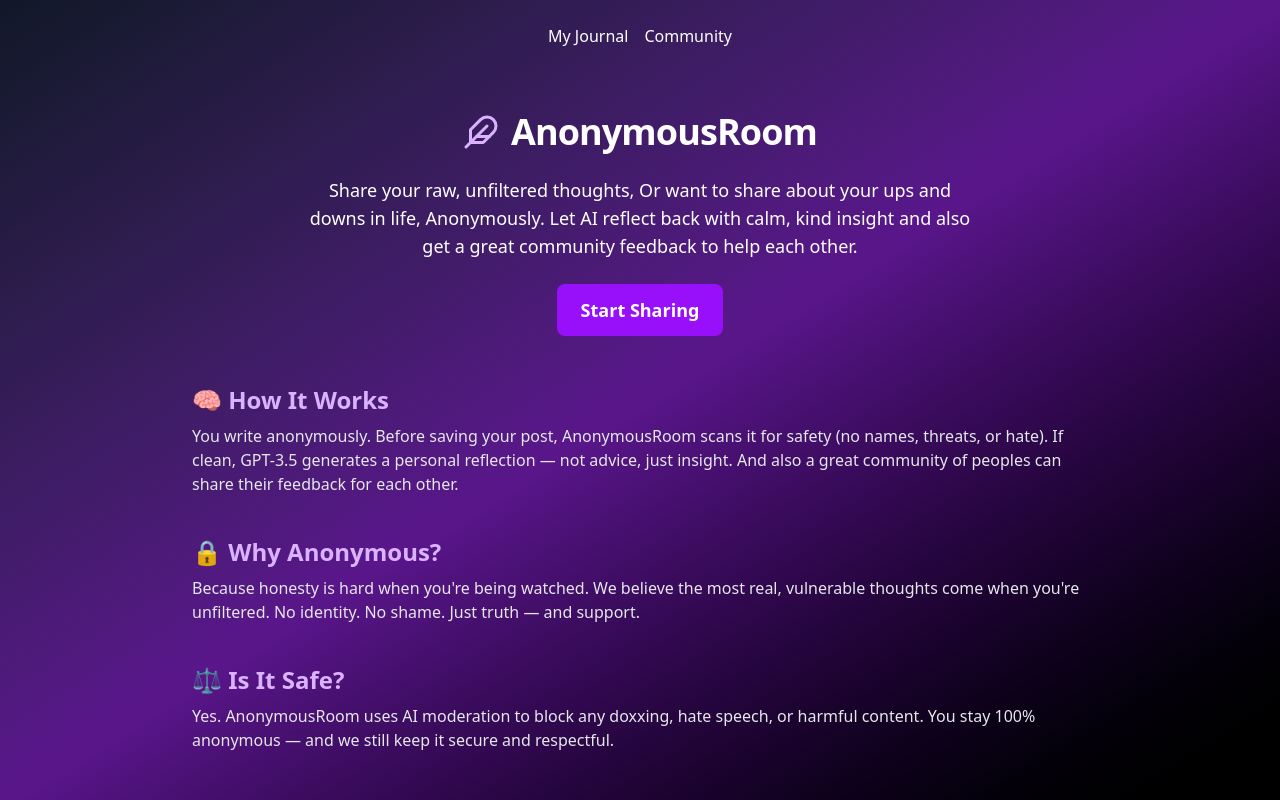
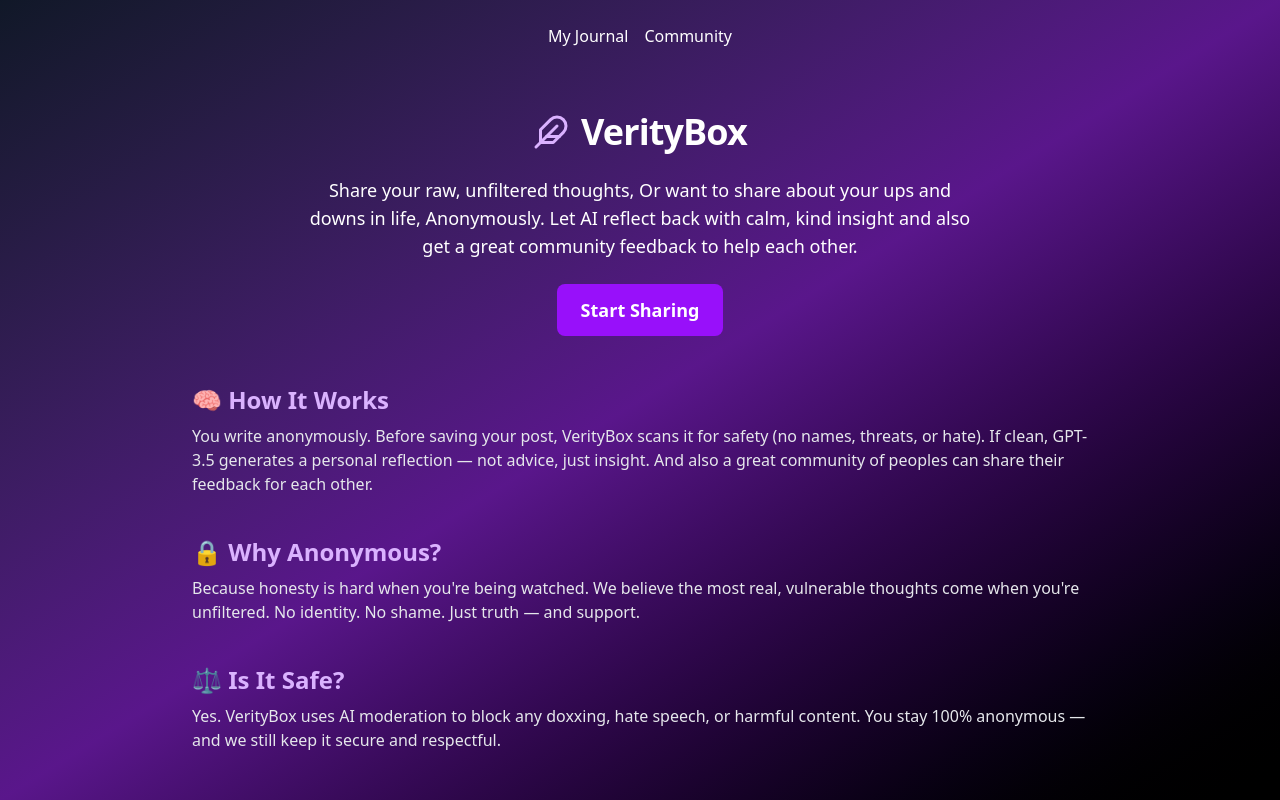
Before and after one commit to Prashantk03/VerityBox-frontend, a React (Vite) app: page / in a window 1280 px wide. Built offline with nearby package versions, Linux system fonts and the light colour scheme.

Commit message:
created frontend

```diff
--- a/src/pages/Community.jsx
+++ b/src/pages/Community.jsx
@@ -64,7 +64,7 @@
         onClick={() => navigate("/")}
       >
         <FiFeather size={28} className="text-purple-300" />
-        <span className="text-2xl font-bold">TruthRoom</span>
+        <span className="text-2xl font-bold">VerityBox</span>
       </div>
       <div className="max-w-3xl mx-auto p-4">
         <h1 className="text-2xl font-bold mb-6">🌍 Community Feed</h1>
--- a/src/pages/HomePage.jsx
+++ b/src/pages/HomePage.jsx
@@ -33,7 +33,7 @@
         className="flex items-center space-x-3 mt-10 mb-6"
       >
         <FiFeather size={36} className="text-purple-300" />
-        <h1 className="text-4xl font-bold tracking-tight">AnonymousRoom</h1>
+        <h1 className="text-4xl font-bold tracking-tight">VerityBox</h1>
       </motion.div>
 
       {/* Tagline + CTA */}
@@ -61,7 +61,7 @@
         <div>
           <h2 className="text-2xl font-bold mb-2 text-purple-300">🧠 How It Works</h2>
           <p className="text-gray-200">
-            You write anonymously. Before saving your post, AnonymousRoom scans it for safety (no names, threats, or hate).
+            You write anonymously. Before saving your post, VerityBox scans it for safety (no names, threats, or hate).
             If clean, GPT-3.5 generates a personal reflection — not advice, just insight.
             And also a great community of peoples can share their feedback for each other.
           </p>
@@ -78,7 +78,7 @@
         <div>
           <h2 className="text-2xl font-bold mb-2 text-purple-300">⚖️ Is It Safe?</h2>
           <p className="text-gray-200">
-            Yes. AnonymousRoom uses AI moderation to block any doxxing, hate speech, or harmful content.
+            Yes. VerityBox uses AI moderation to block any doxxing, hate speech, or harmful content.
             You stay 100% anonymous — and we still keep it secure and respectful.
           </p>
         </div>
--- a/src/pages/Journal.jsx
+++ b/src/pages/Journal.jsx
@@ -35,7 +35,7 @@
         onClick={() => navigate("/")}
       >
         <FiFeather size={28} className="text-purple-300" />
-        <span className="text-2xl font-bold">TruthRoom</span>
+        <span className="text-2xl font-bold">VerityBox</span>
       </div>
       <div className="max-w-2xl mx-auto mt-10 p-6">
         <h2 className="text-2xl font-bold mb-4 text-center">🧠 Your Journal</h2>
--- a/src/pages/PostPage.jsx
+++ b/src/pages/PostPage.jsx
@@ -12,7 +12,7 @@
         onClick={() => navigate("/")}
       >
         <FiFeather size={28} className="text-purple-300" />
-        <span className="text-2xl font-bold">TruthRoom</span>
+        <span className="text-2xl font-bold">VerityBox</span>
       </div>
       <PostForm />
     </div>
```
Also changed, not shown: 1 other file (tests, documents, lock files or other folders).
